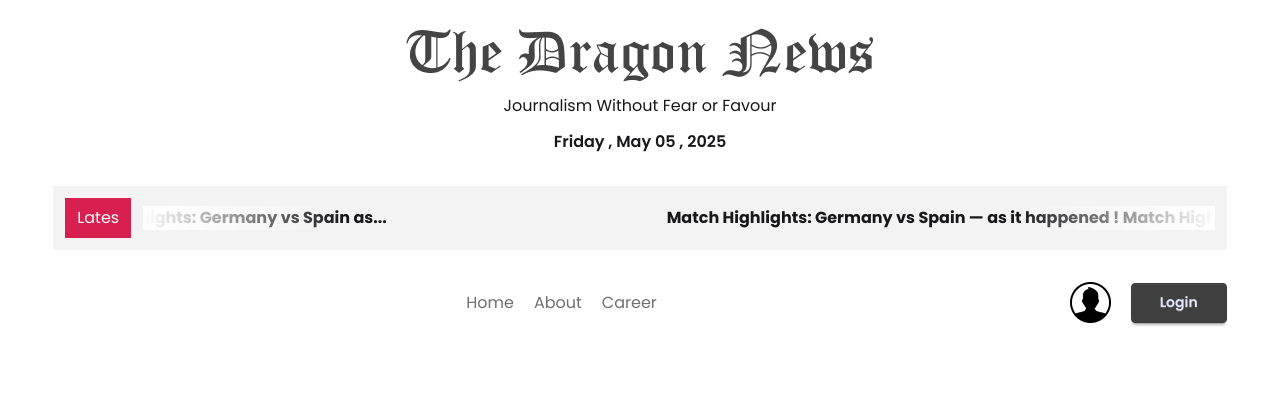
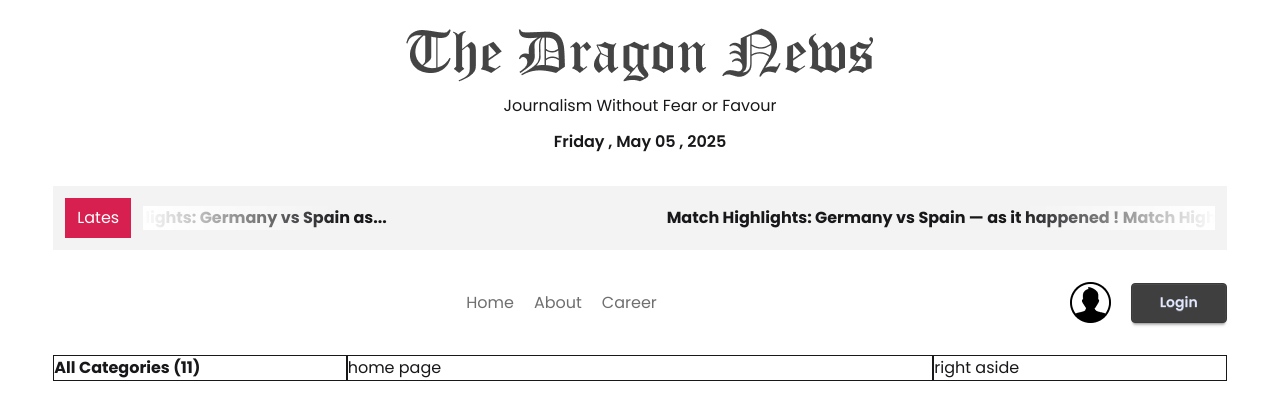
Before and after one commit to mdraisul1/dragon-news-coding, a React (Vite) app: page / in a window 1280 px wide. Shown: the top 420 px of the page. Built offline with nearby package versions, Linux system fonts and the light colour scheme.

Commit message:
Added home components layouts and suspense loding effect

```diff
--- /dev/null
+++ b/src/Pages/CategoryNews.jsx
@@ -0,0 +1,11 @@
+import React from 'react'
+
+const CategoryNews = () => {
+  return (
+    <div>
+      categories news
+    </div>
+  )
+}
+
+export default CategoryNews
--- /dev/null
+++ b/src/Pages/Home.jsx
@@ -0,0 +1,11 @@
+import React from 'react'
+
+const Home = () => {
+  return (
+    <div>
+      home page
+    </div>
+  )
+}
+
+export default Home
--- /dev/null
+++ b/src/components/Categories.jsx
@@ -0,0 +1,15 @@
+import React, { use } from 'react'
+const CategoriesPromise = fetch('/categories.json').then((res) => res.json());
+
+const Categories = () => {
+
+    const categories = use(CategoriesPromise);
+
+  return (
+    <div>
+      <h2 className='font-bold'>All Categories ({categories.length})</h2>
+    </div>
+  )
+}
+
+export default Categories
--- /dev/null
+++ b/src/components/homeLayouts/LeftAside.jsx
@@ -0,0 +1,16 @@
+import React, { Suspense } from 'react'
+import Categories from '../Categories'
+
+const LeftAside = () => {
+  return (
+    <div>
+      <Suspense
+        fallback={<span className="loading loading-dots loading-md"></span>}
+      >
+        <Categories></Categories>
+      </Suspense>
+    </div>
+  );
+}
+
+export default LeftAside
--- /dev/null
+++ b/src/components/homeLayouts/RightAside.jsx
@@ -0,0 +1,11 @@
+import React from 'react'
+
+const RightAside = () => {
+  return (
+    <div>
+      right aside
+    </div>
+  )
+}
+
+export default RightAside
--- a/src/layouts/HomeLayouts.jsx
+++ b/src/layouts/HomeLayouts.jsx
@@ -3,6 +3,8 @@
 import Header from "../components/Header";
 import LatesNews from "../components/LatesNews";
 import Navbar from "../components/Navbar";
+import LeftAside from "../components/homeLayouts/LeftAside";
+import RightAside from "../components/homeLayouts/RightAside";
 
 const HomeLayouts = () => {
   return (
@@ -16,12 +18,16 @@
             <Navbar></Navbar>
         </nav>
       </header>
-      <main>
-        <section className="left_nav"></section>
-        <section className="main">
+      <main className="w-11/12 mx-auto my-8 *:border grid grid-cols-12">
+        <aside className="col-span-3">
+            <LeftAside></LeftAside>
+        </aside>
+        <section className="main col-span-6">
             <Outlet></Outlet>
         </section>
-        <section className="right_nav"></section>
+        <aside className="col-span-3">
+            <RightAside></RightAside>
+        </aside>
       </main>
     </div>
   );
--- a/src/routes/routes.jsx
+++ b/src/routes/routes.jsx
@@ -1,10 +1,22 @@
 import { createBrowserRouter } from "react-router";
 import HomeLayouts from "../layouts/HomeLayouts";
+import Home from "../Pages/Home";
+import CategoryNews from "../Pages/CategoryNews";
 
 const router = createBrowserRouter([
   {
     path: "/",
     Component: HomeLayouts,
+    children: [
+        {
+            path: "/",
+            Component: Home,
+        },
+        {
+            path: "/categories/:id",
+            Component: CategoryNews,
+        }
+    ]
   },
 ]);
 
```
